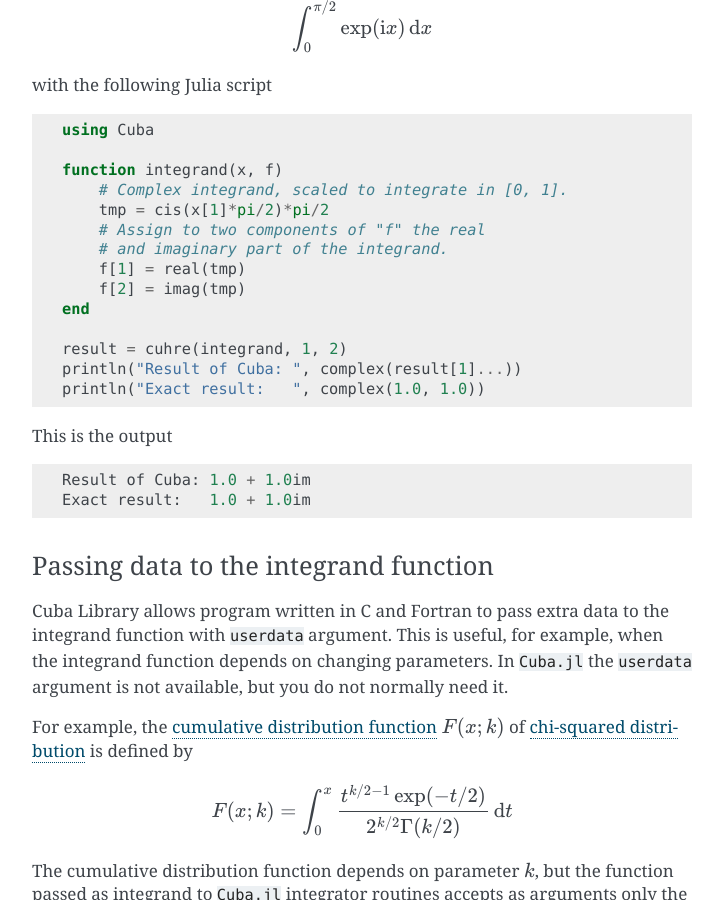
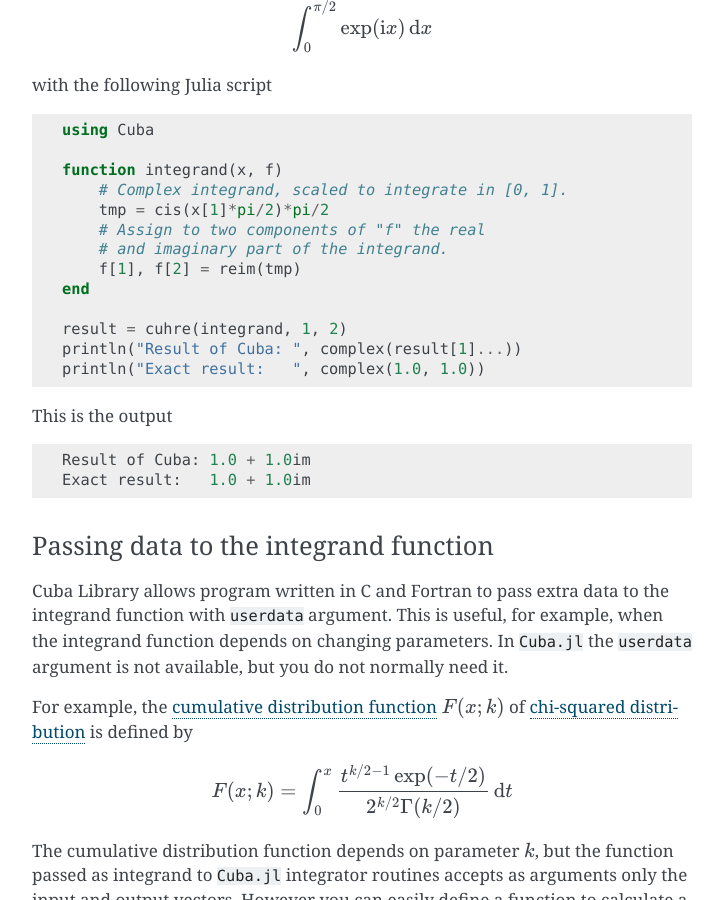
Before and after one commit to giordano/Cuba.jl, a Sphinx documentation site: the page built from docs/index.rst, in a window 1280 px wide and 900 px high, scrolled down 15699 px. Shown: the whole window, without its empty margins (388-1111 px from the left). Built offline with Sphinx 7.4.7, drawn with Linux system fonts in a browser that asks for light colours.

```diff
--- a/docs/conf.py
+++ b/docs/conf.py
@@ -57,9 +57,9 @@ copyright = '2016, ' + author
 # built documents.
 #
 # The short X.Y version.
-version = '0.2.0'
+version = '0.2.1'
 # The full version, including alpha/beta/rc tags.
-release = version # + '-dev'
+release = version + '-dev'
 
 # The language for content autogenerated by Sphinx. Refer to documentation
 # for a list of supported languages.
--- a/docs/index.rst
+++ b/docs/index.rst
@@ -762,8 +762,7 @@ with the following Julia script
         tmp = cis(x[1]*pi/2)*pi/2
         # Assign to two components of "f" the real
         # and imaginary part of the integrand.
-        f[1] = real(tmp)
-        f[2] = imag(tmp)
+        f[1], f[2] = reim(tmp)
     end
 
     result = cuhre(integrand, 1, 2)
```
Also changed, not shown: 1 other file.
